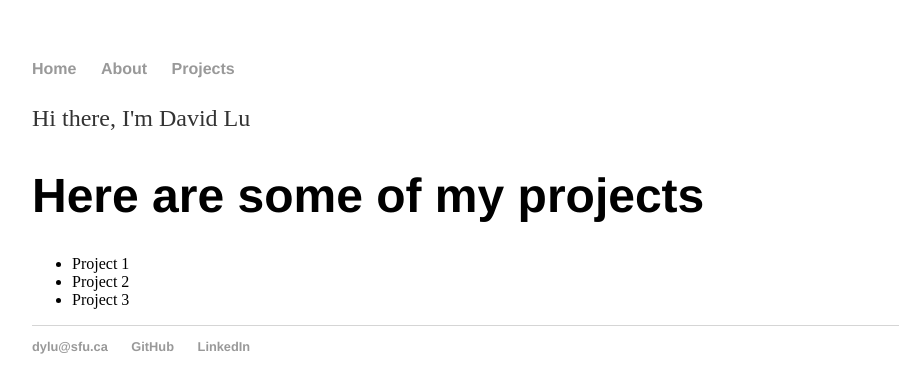
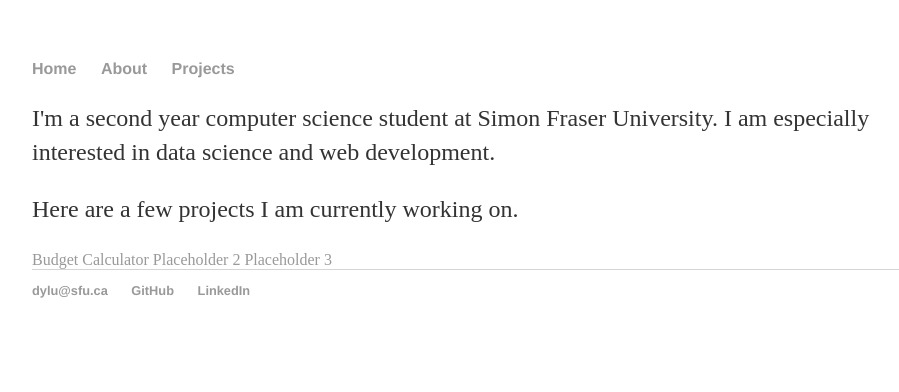
Before and after one commit to davidlu98/davidlu98.github.io, a plain HTML site: page index.html in a window 1280 px wide. Shown: the whole page, without its empty margins (160-1059 px from the left). Drawn offline with Linux system fonts and the light colour scheme.

Commit message:
Update index.html
more modifications#2

```diff
--- a/index.html
+++ b/index.html
@@ -2,7 +2,8 @@
 <html>
 	<head>
 		<title>David Lu</title>
-		<!-- link to main stylesheet -->
+
+		<!-- Link to main stylesheet -->
 		<link rel="stylesheet" type="text/css" href="/css/main.css">
 	</head>
 	<body>
@@ -22,20 +23,16 @@
 
 			<!-- Begin about -->
 			<div id="about">
-				<p>Hi there, I'm David Lu</p>
+				<p>I'm a second year computer science student at Simon Fraser University. I am especially interested in data science and web development.</p>
 			</div>
 			<!-- End about -->
 
 			<!-- Begin projects -->
 			<div id="projects">
-				<h1>Here are some of my projects</h1>
-				<!-- Begin ul -->
-				<ul>
-					<li>Project 1</li>
-					<li>Project 2</li>
-					<li>Project 3</li>
-				</ul>
-				<!-- End ul -->
+				<p>Here are a few projects I am currently working on.</p>
+				<a href="https://github.com/davidlu98/Budget-Calculator">Budget Calculator</a>
+				<a href="/">Placeholder 2</a>
+				<a href="/">Placeholder 3</a>
 			</div>
 			<!-- End projects -->
 
```
